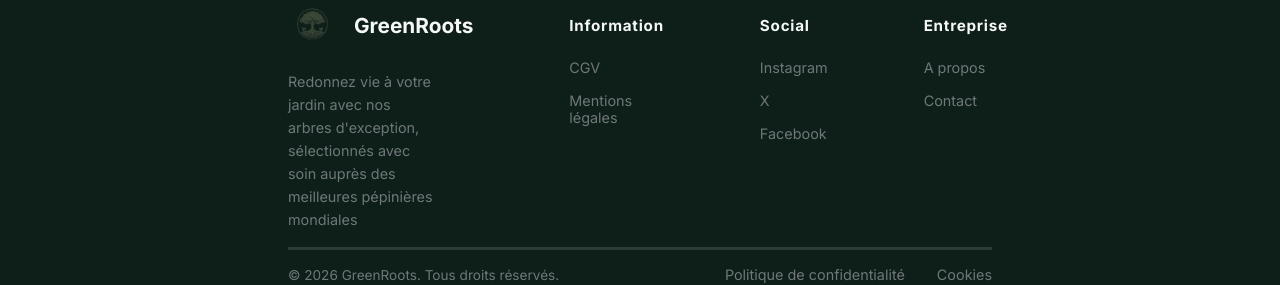
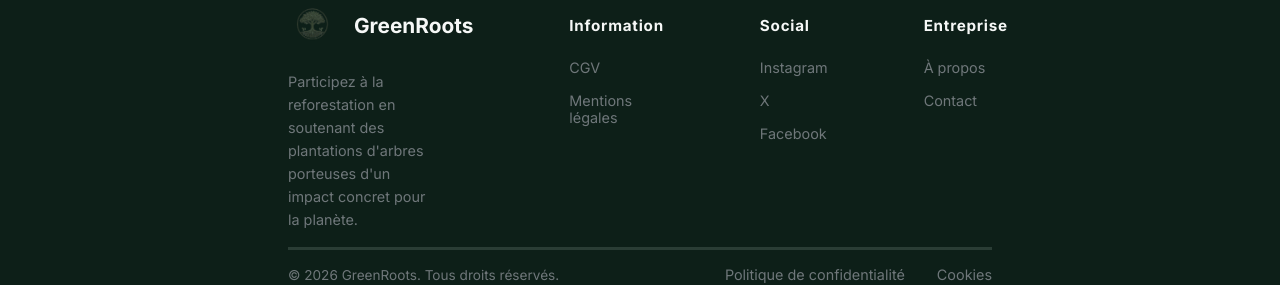
Before and after one commit to Quasrr/green-roots, a React (Vite) app in the folder client/: page / in a window 1280 px wide. Shown: the part 1268-1553 px from the top of the page. Built offline with nearby package versions, Linux system fonts and the light colour scheme; no server answers.

Commit message:
fix(client): Change footer description

```diff
--- a/client/src/components/Footer.tsx
+++ b/client/src/components/Footer.tsx
@@ -12,7 +12,7 @@ function Footer() {
                             <p className="name_enterprise_footer">GreenRoots</p>
                         </div>
                     </Link>
-                    <p className="description_footer">Redonnez vie à votre jardin avec nos arbres d'exception, sélectionnés avec soin auprès des meilleures pépinières mondiales</p>
+                    <p className="description_footer">Participez à la reforestation en soutenant des plantations d'arbres porteuses d'un impact concret pour la planète.</p>
                 </div>
                 <nav className='nav_footer'>
                     <p className="nav_categorie">Information</p>
@@ -27,7 +27,7 @@ function Footer() {
                 </nav>
                 <nav className='nav_footer'>
                     <p className="nav_categorie">Entreprise</p>
-                    <Link to="/about">A propos</Link>
+                    <Link to="/about">À propos</Link>
                     <Link to="/contact">Contact</Link>
                 </nav>
             </div>
@@ -39,7 +39,7 @@ function Footer() {
                 </div>
             </div>
         </footer>
-    )
+    );
 }
 
-export default Footer
+export default Footer;
```
